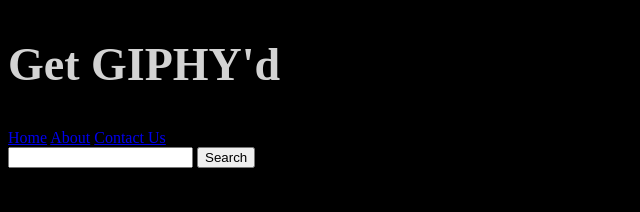
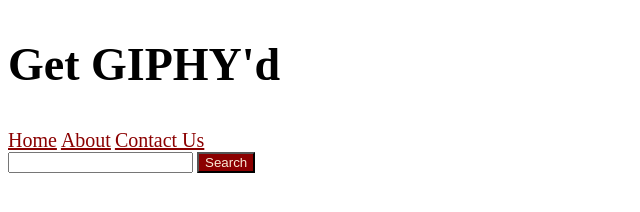
Before and after one commit to JayBrashear/GIF_Search_Website, a website: page HTML/index.html in a window 1280 px wide. Shown: the whole page, without its empty margins (0-640 px from the left). Drawn offline with nearby package versions, Linux system fonts and the light colour scheme; a web font is replaced by a local one.

Commit message:
Added styling for header / added class to Submit button

```diff
--- a/CSS/style.css
+++ b/CSS/style.css
@@ -1,13 +1,30 @@
 body{
-    background-color: black;
     font-family: 'Caprasimo', italic;
 }
 h1{
     font-size: 46px;
-    color:lightgrey;
-
 }
 
+a{
+    font-size: 20px;
+}
+a:link{
+    color: darkred;
+}
+a:visited{
+    color: black;
+}
+a:hover{
+    color: darkred
+}
+#submit {
+    background-color: darkred;
+    color: antiquewhite;
+}
+#submit:hover{
+    color: darkred;
+    background-color: antiquewhite;
+}
 #GIFresults{
     display: flex;
     justify-content: space-around;
@@ -16,5 +33,6 @@
 #GIFresults img{
     margin: 5px;
     max-height: 200px;
-
+    border-color: black;
+    border: 2px;
 }
--- a/HTML/index.html
+++ b/HTML/index.html
@@ -20,7 +20,7 @@
     </nav>
     <div class = "searchBar">
         <input id = "search" type="search"/>
-        <button id = "submit">Search</button>
+        <button id = "submit" class = "button">Search</button>
     </div>
     <section id = "GIFresults"> </section>
 <script src="//ajax.googleapis.com/ajax/libs/jquery/1.9.1/jquery.min.js"></script>
```
